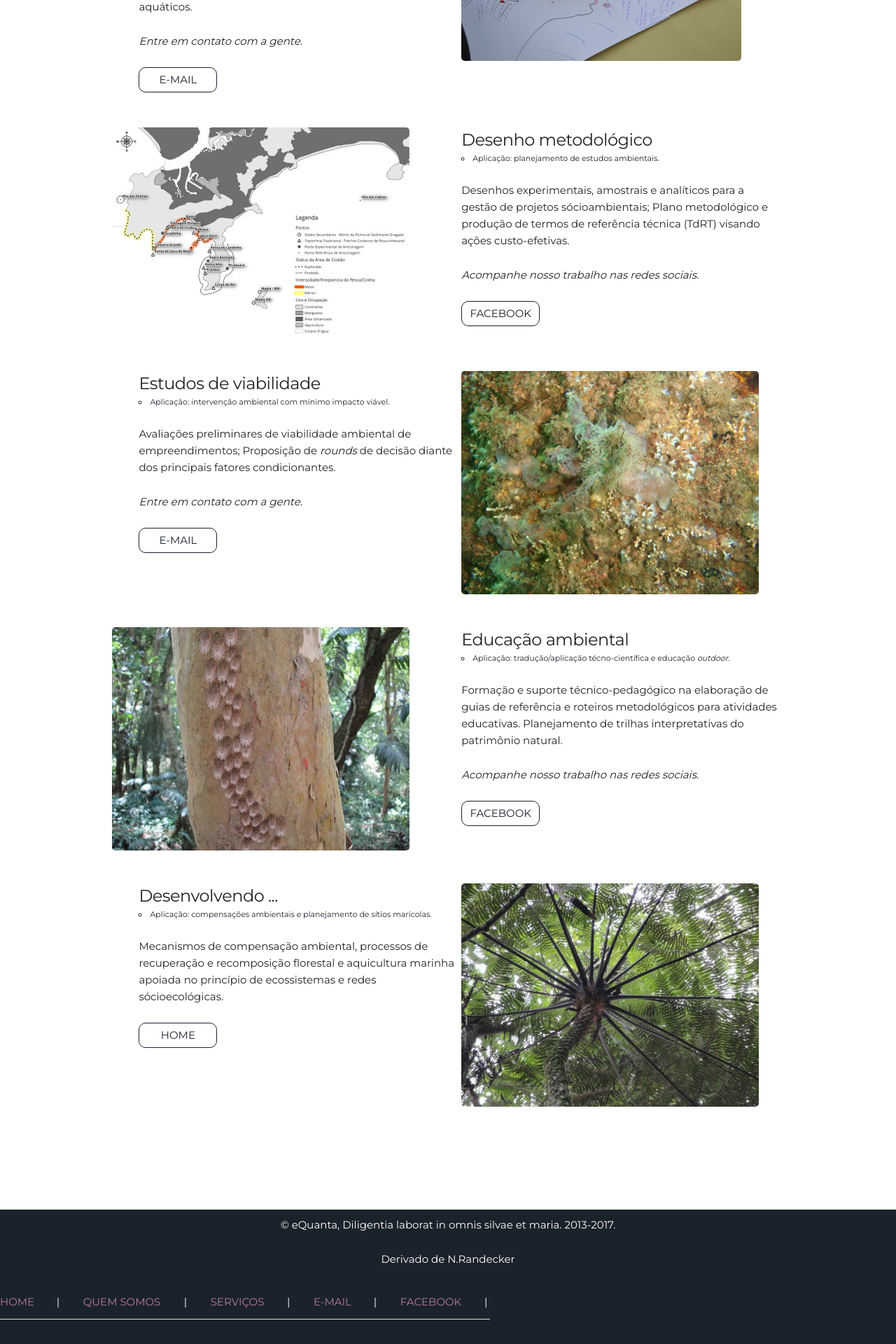
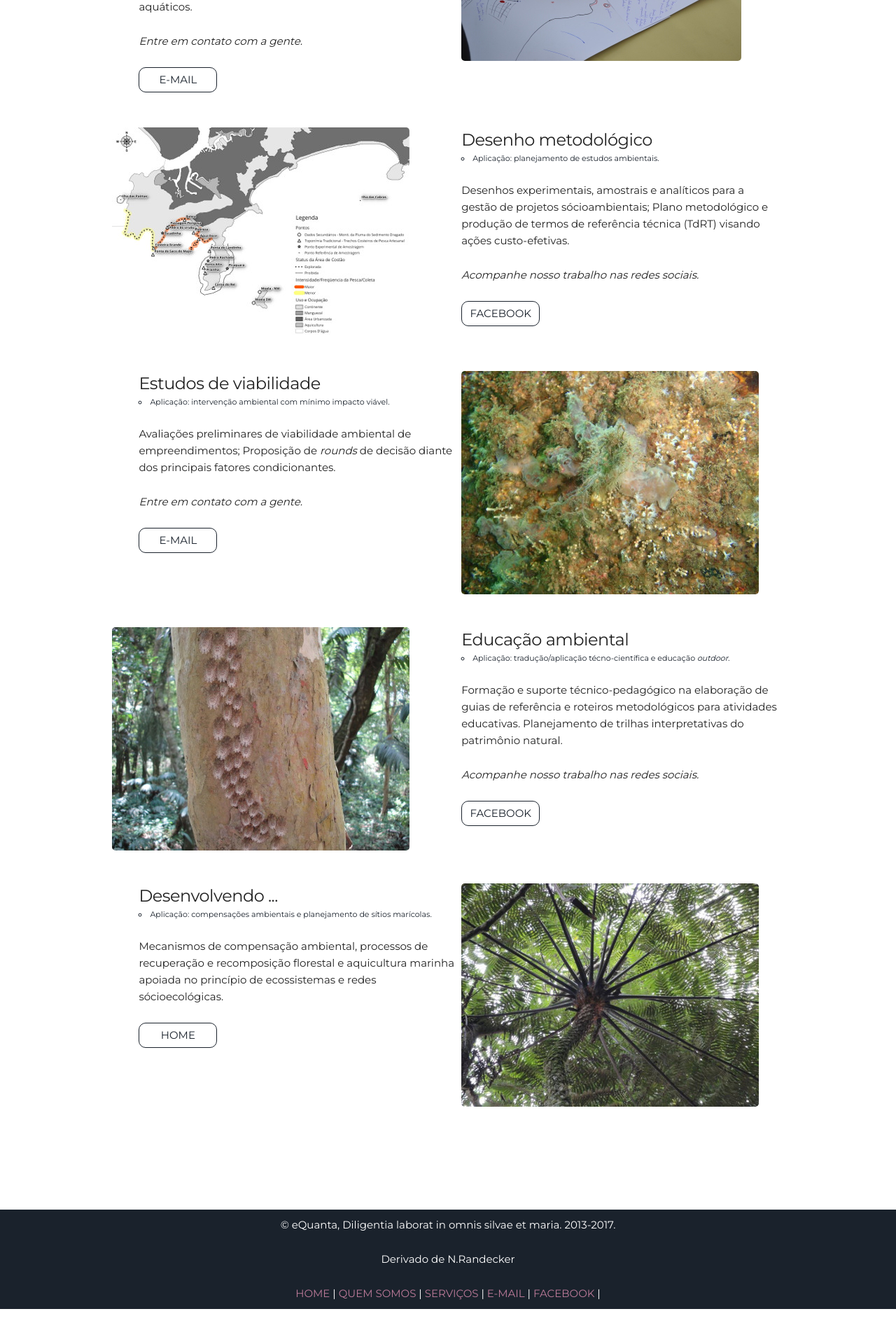
Before and after one commit to leroy1977/eQ1, a Jekyll site: the page built from index.html, in a window 1280 px wide. Shown: the part 1741-3661 px from the top of the page at 70% size. Built offline with Jekyll 4.4.1, drawn with Linux system fonts in a browser that asks for light colours; after the commit the page ends 3611 px from its top, so only the background shows below that.

Commit message:
Update footer.html

```diff
--- a/_includes/footer.html
+++ b/_includes/footer.html
@@ -2,9 +2,7 @@
     <p>&copy; {{site.username}}, {{site.description}}. 2013-2017.</p>
     <p>Derivado de <!--<a href="https://nrandecker.github.io"> --> N.Randecker <!--</a> --></p>
 
-
-            <td colspan="2" class="menu" valign="bottom" align="center" height="30"><table class="menu" border="0" cellspacing="0" cellpadding="0" width="700">
-              <tbody><tr>
+                <tbody><tr>
                 <td align="center"><a href="#"><font color="#bb7a99">HOME</font></a></td>
                 <td align="center" width="8">| </td>
                 <td align="center"><a href="#about"><font color="#bb7a99">QUEM SOMOS</font></a></td>
@@ -15,9 +13,8 @@
                 <td align="center" width="8">| </td>
                 <td align="center"><a href="/contato/contato.asp"><font color="#bb7a99">FACEBOOK</font></a></td>
                 <td align="center" width="8">| </td>
-            </tr>
-            </tbody></table></td>
-          <tr>
+                </tr>
+
 
 
 
```
